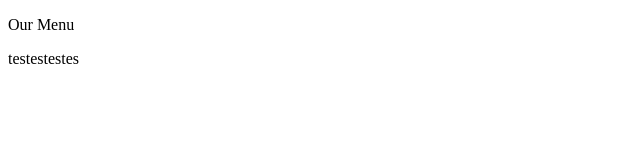
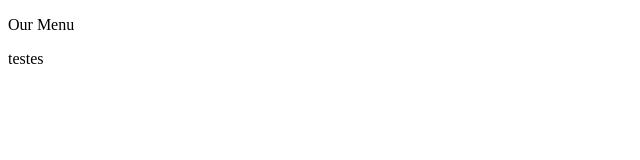
Before and after one commit to irfhandomahendra/Coursera-HTML-CSS-JavaScript, a plain HTML site: page index.html in a window 1280 px wide. Shown: the full height of the page, 0-640 px from the left. Drawn offline with Linux system fonts and the light colour scheme.

Commit message:
First Try!!!

```diff
--- a/index.html
+++ b/index.html
@@ -7,6 +7,6 @@
 </head>
 <p>Our Menu</p>
 <body>
-<p>testestestes</p>
+<p>testes</p>
 </body>
 </html>
```
